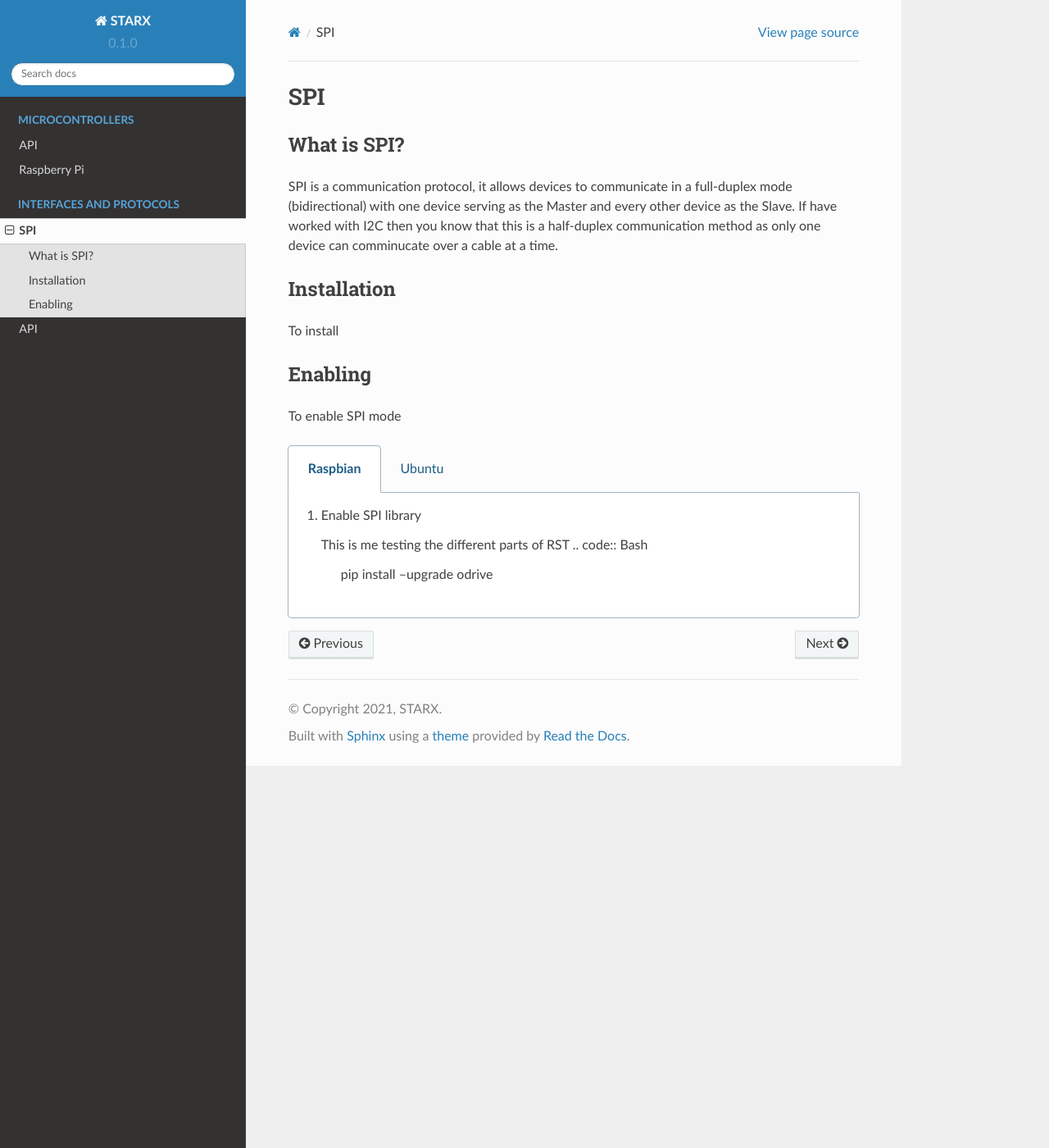
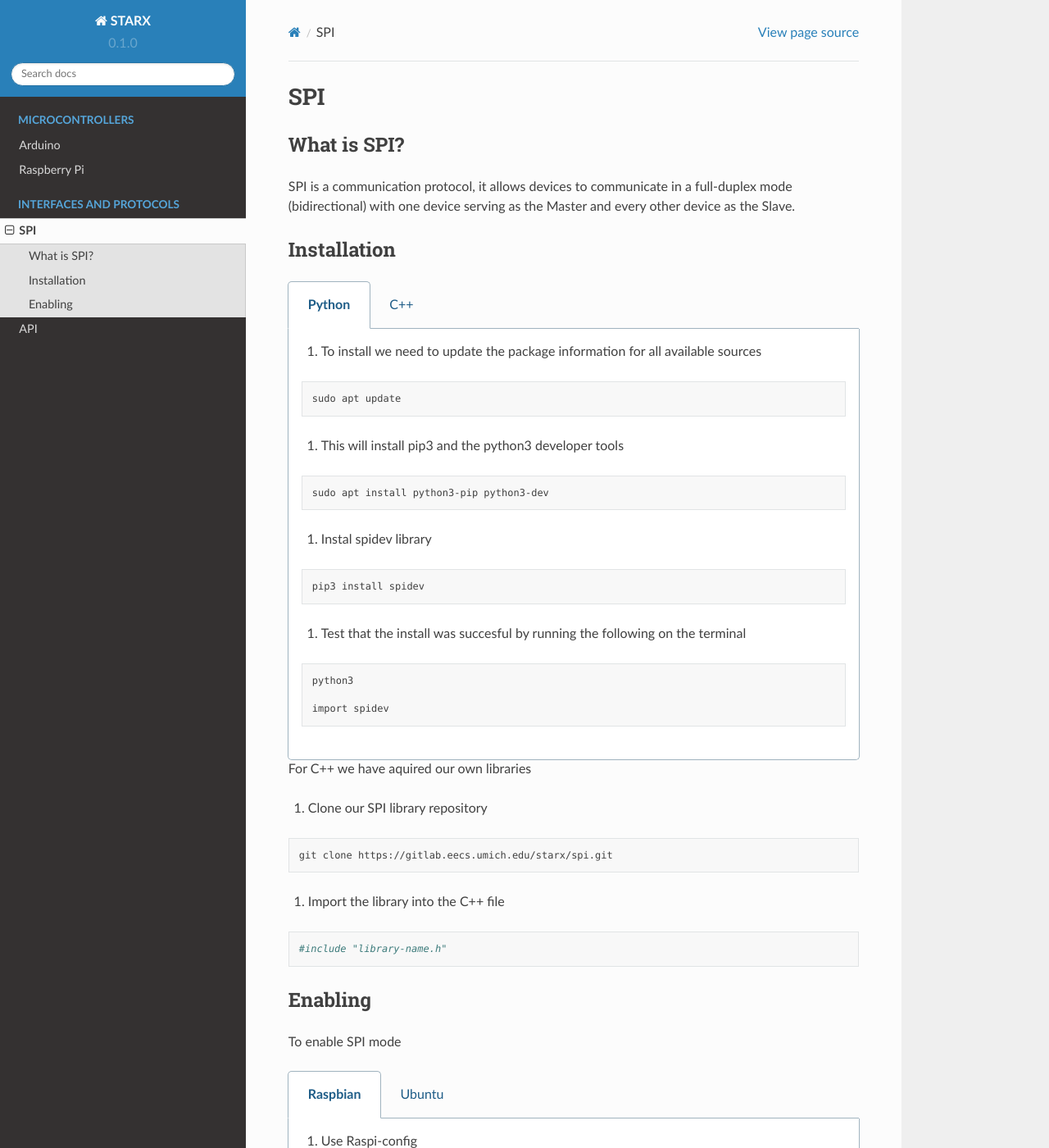
Before and after one commit to M-STARX/Guide, a Sphinx documentation site: the page built from docs/source/spi.rst, in a window 1280 px wide and 1400 px high. Shown: the whole window at 82% size. Built offline with Sphinx 7.4.7 and the Read the Docs theme 2.0.0, drawn with Linux system fonts in a browser that asks for light colours; some of the changed text lies outside the part shown.

Commit message:
update with a lot of important information

```diff
--- a/docs/source/spi.rst
+++ b/docs/source/spi.rst
@@ -8,20 +8,58 @@
 
 SPI is a communication protocol, it allows devices to communicate in a full-duplex mode
 (bidirectional) with one device serving as the Master and every other device as the Slave.
-If have worked with I2C then you know that this is a half-duplex communication method as only one device can comminucate over a cable at a time.
 
 .. _installation:
 
 Installation
 ------------
 
-To install
+.. tabs::
 
-.. code:: Bash
-   sudo apt-get update
+   .. tab:: Python
 
-.. code:: Bash
-   sudo apt install python3-pip python3-dev
+      #. To install we need to update the package information for all available sources
+
+      .. code-block:: Bash
+
+         sudo apt update
+
+      #. This will install pip3 and the python3 developer tools
+
+      .. code-block:: Bash
+
+         sudo apt install python3-pip python3-dev
+
+      #. Instal spidev library
+
+      .. code-block:: Bash
+
+         pip3 install spidev
+
+      #. Test that the install was succesful by running the following on the terminal
+
+      .. code-block:: Bash
+
+         python3
+
+         import spidev
+
+
+   .. tab:: C++
+
+   For C++ we have aquired our own libraries
+
+   #. Clone our SPI library repository
+
+   .. code-block:: Bash
+
+      git clone https://gitlab.eecs.umich.edu/starx/spi.git
+
+   #. Import the library into the C++ file
+
+   .. code-block:: Bash
+
+      #include "library-name.h"
 
 .. _enable:
 
@@ -31,17 +69,25 @@
 To enable SPI mode
 
 .. tabs::
+
    .. tab:: Raspbian
 
-      #. Enable SPI library
-
-         This is me testing the different parts of RST
-         .. code:: Bash
-            pip install --upgrade odrive
+      #. Use Raspi-config
 
          .. code-block:: Bash
-            pip install --this is different
+
+            sudo raspi-config
+
+      #. Select Interfacing Options
+
+      #. Select SPI
+
+      #. Activate <Select>
+
+      #. Activate <Yes>
+
+      #. Reboot
 
    .. tab:: Ubuntu
 
-      #. Enable SPI library
+      #. no idea
```
Also changed, not shown: docs/source/arduino.rst (+8 -5 lines), docs/source/raspberry-pi.rst (+21 -27 lines).
